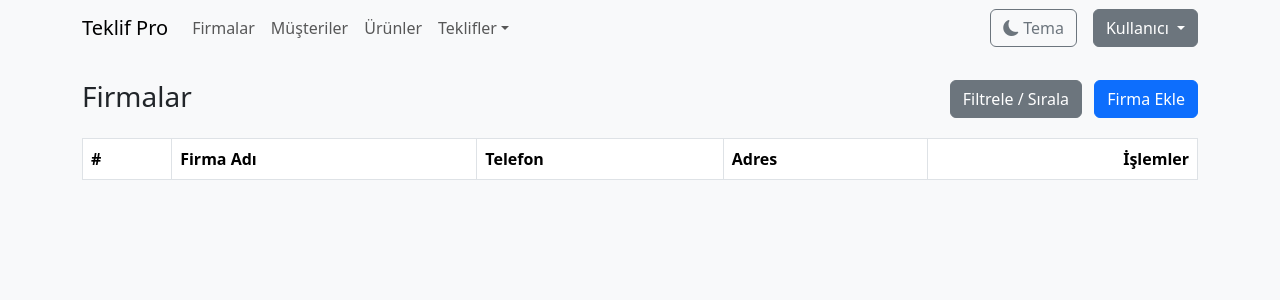
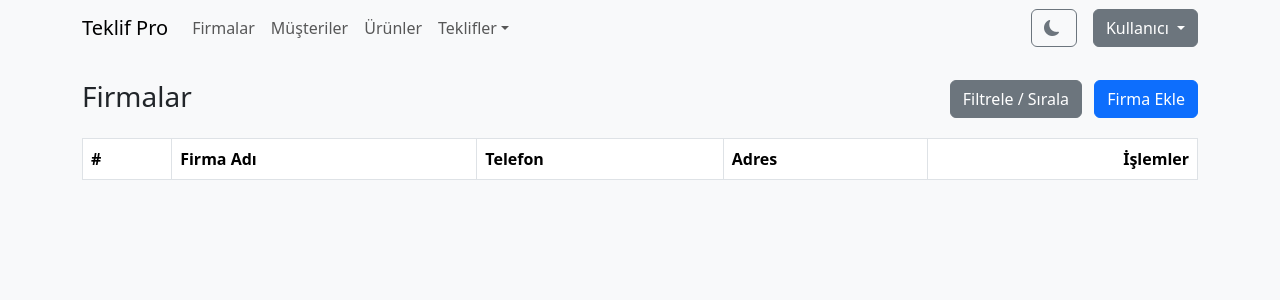
Before and after one commit to hakanicellioglu/gst, a PHP site: page /company.php in a window 1280 px wide. Shown: the top 300 px of the page. Run offline with PHP 8.4, Linux system fonts and the light colour scheme; the visitor is signed in with stand-in values (Sample User, id 1); data comes from the database, SQL or seed files in the repository; data that the repository does not hold is empty.

Commit message:
edited header.php

```diff
--- a/header.php
+++ b/header.php
@@ -61,7 +61,6 @@ if (isset($_SESSION['user_id'])) {
             <div class="d-flex align-items-center">
                 <button class="btn btn-outline-secondary me-3 d-flex align-items-center" id="themeToggle">
                     <i class="bi bi-moon-fill me-1" id="themeIcon"></i>
-                    Tema
                 </button>
                 <div class="dropdown">
                     <a class="btn btn-secondary dropdown-toggle" href="#" role="button" id="userMenu"
```
